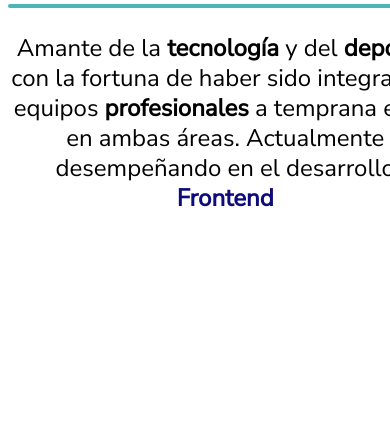
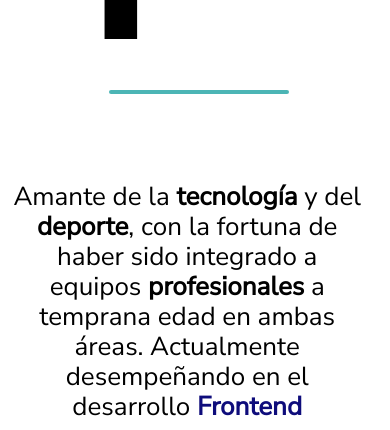
Before and after one commit to BenaventeX24/Portfolio, a plain HTML site: page index.html in a window 390 px wide. Shown: the part 629-1059 px from the top of the page. Before the commit the page ends 850 px from the top, so only its background shows below. Drawn offline with Linux system fonts and the light colour scheme.

Commit message:
stable responsive content section

```diff
--- a/index.html
+++ b/index.html
@@ -90,11 +90,7 @@
           integrado a equipos
           <span id="professional-word">profesionales</span> a temprana edad en
           ambas áreas. Actualmente desempeñando en el desarrollo
-          <span id="frontend-word">Frontend</span
-          ><span id="short-version-text"
-            >, teniendo en mente para el futuro crecer explotando al máximo la
-            creatividad y habilidades técnicas.</span
-          >
+          <span id="frontend-word">Frontend</span>
         </p>
       </div>
     </section>
--- a/styles/contentOne.scss
+++ b/styles/contentOne.scss
@@ -4,16 +4,20 @@
   width: 4px;
   height: 220px;
 
-  margin-right: auto;
+  margin-right: 50%;
   margin-left: -50%;
 
   background: rgba(0, 150, 150, 0.7);
   border-radius: 30px;
 
   @include sm {
-    height: 4px;
-    width: 450px;
-    margin: 25px 0;
+    transform: rotate(90deg);
+    margin: 0;
+  }
+
+  @include custom(1100px) {
+    margin-right: -8px;
+    height: 180px;
   }
 }
 
@@ -36,7 +40,6 @@
     position: relative;
 
     width: fit-content;
-    height: 100%;
 
     @include sm {
       left: 0;
@@ -45,6 +48,7 @@
 
     #experience-text {
       display: flex;
+
       h1 {
         font-family: "Ubuntu";
         font-weight: 400;
@@ -57,9 +61,12 @@
 
         @include sm {
           font-size: 300px;
-          line-height: 200px;
           height: 292px;
           height: 217px;
+        }
+
+        @include custom(1400px) {
+          font-size: 350px;
         }
       }
       p {
@@ -77,6 +84,13 @@
           right: 42px;
           top: -5px;
         }
+
+        @include custom(1400px) {
+          font-size: 36px;
+          position: relative;
+          left: -15px;
+          top: 6px;
+        }
       }
     }
 
@@ -89,9 +103,18 @@
         left: 150px;
         top: 60px;
       }
+      @include custom(1400px) {
+        left: 170px;
+        top: 80px;
+      }
       img {
         @include sm {
           width: 120px;
+          height: auto;
+        }
+
+        @include custom(1400px) {
+          width: 130px;
           height: auto;
         }
       }
@@ -116,6 +139,9 @@
 
         transform: translateX(-50%);
       }
+      @include desktop-sm {
+        font-size: 26px;
+      }
     }
 
     @include sm {
@@ -128,9 +154,6 @@
       #professional-word {
         font-weight: bold;
       }
-      #short-version-text {
-        display: none;
-      }
       #frontend-word {
         font-weight: bold;
         color: #0e0c7b;
```
Also changed, not shown: styles/contentOne.css, 1 other file.
